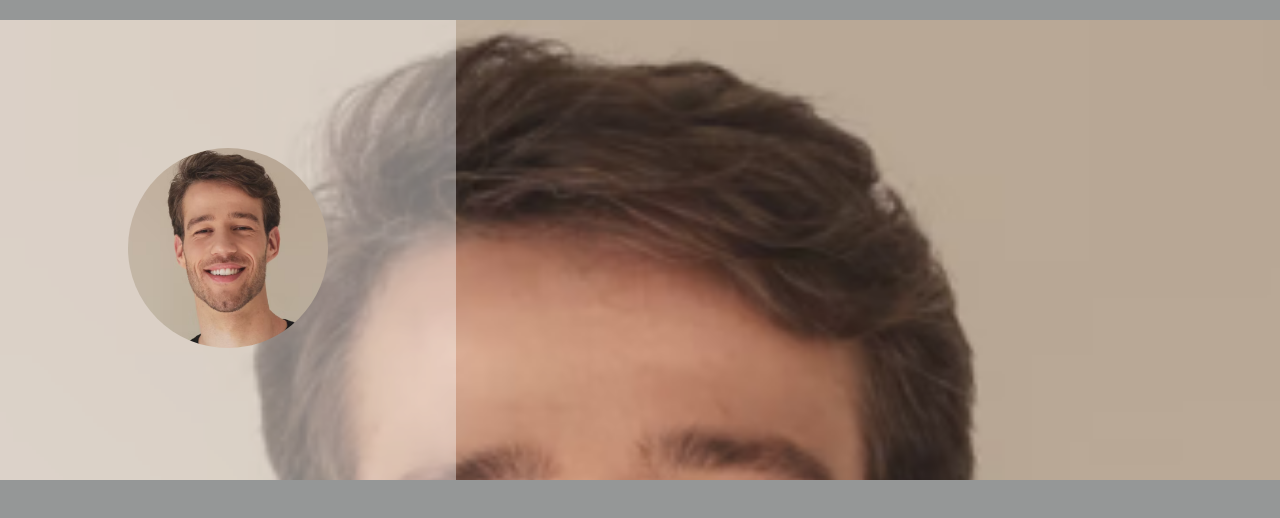
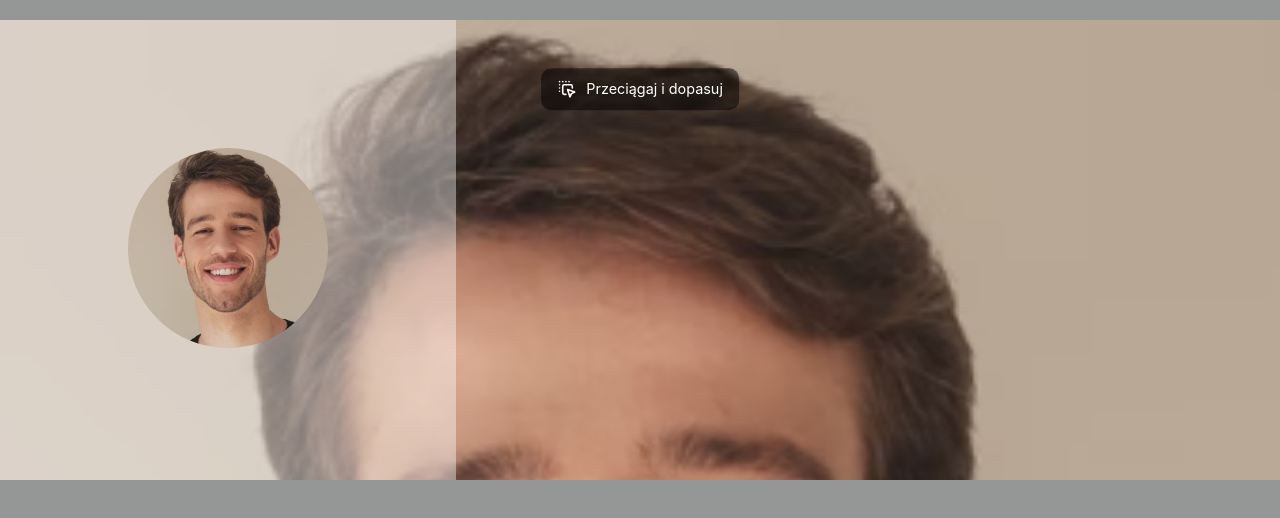
Before and after one commit to s-jez/Image_Component, a Next.js app: page /components/Image/Custom/CustomImage in a window 1280 px wide. Shown: the top 518 px of the page. Built offline with nearby package versions, Linux system fonts and the light colour scheme.

Commit message:
Add fixed caption.

```diff
--- a/pages/components/Image/Custom/CustomImage.module.scss
+++ b/pages/components/Image/Custom/CustomImage.module.scss
@@ -3,8 +3,32 @@
   opacity: 1;
 }
 .square {
+  position: relative;
   margin: 20px 0;
   background-color: #C4C4C4;
+}
+.text {
+  display: flex;
+  justify-content: center;
+  align-items: center;
+  position: absolute;
+  top: 15%;
+  left: 50%;
+  transform: translate(-50%, -50%);
+  z-index: 10;
+  background: rgba(0, 0, 0, 0.5);
+  padding: .7rem 1rem;
+  border-radius: 10px;
+  p {
+    color: white;
+    font-size: .9rem;
+  }
+  i {
+    display: flex;
+    color: white;
+    padding-right: 10px;
+    font-size: 1.2rem;
+  }
 }
 .circle {
   display: inline-block;
--- a/pages/components/Image/Custom/CustomImage.tsx
+++ b/pages/components/Image/Custom/CustomImage.tsx
@@ -1,6 +1,7 @@
 import Image from "next/image";
 import styles from "./CustomImage.module.scss";
 import { FC } from "react";
+import { TbDragDrop } from "react-icons/tb";
 
 interface ICustomImage {
   src: string;
@@ -24,6 +25,12 @@ const CustomImage: FC<ICustomImage> = ({
           backgroundSize: "cover",
         }}
       >
+        <div className={styles.text}>
+          <i>
+            <TbDragDrop />
+          </i>
+          <p>Przeciągaj i dopasuj</p>
+        </div>
         <div className={styles.circle}>
           <Image
             className={styles.img}
```
